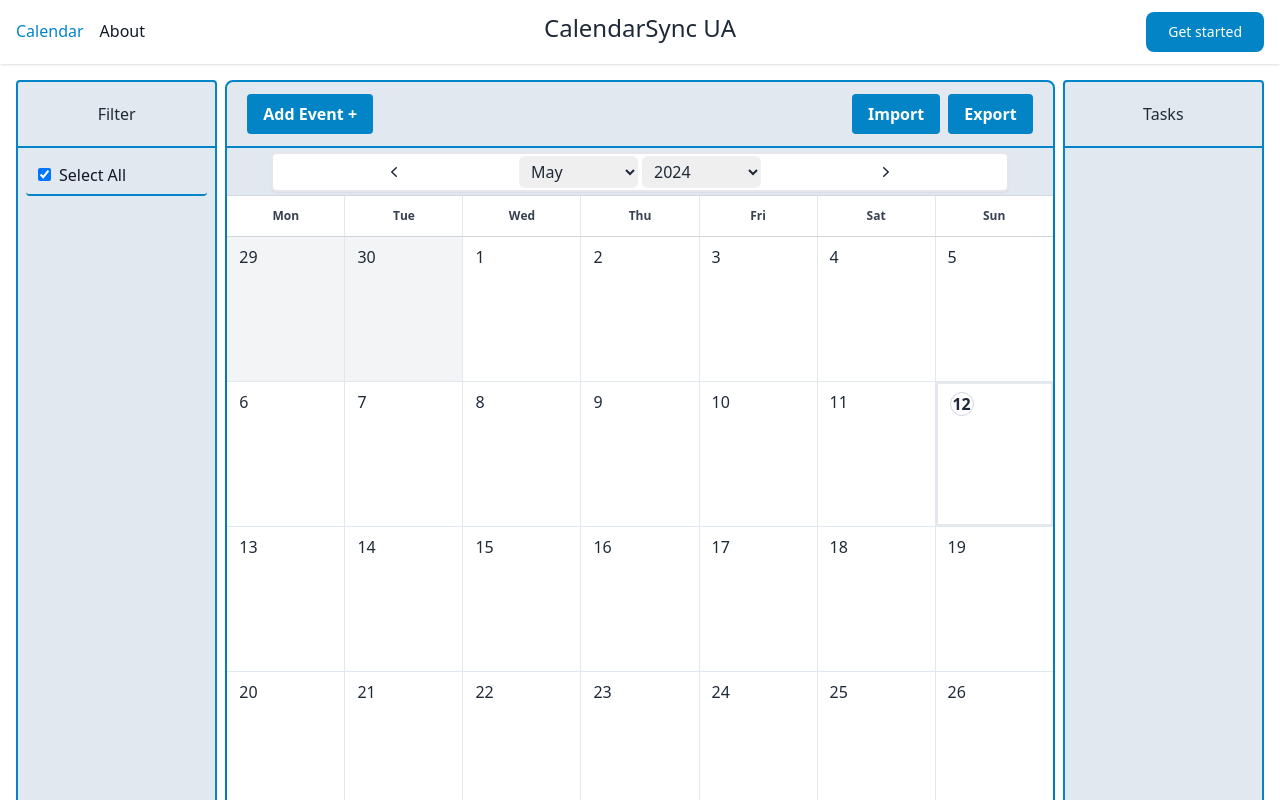
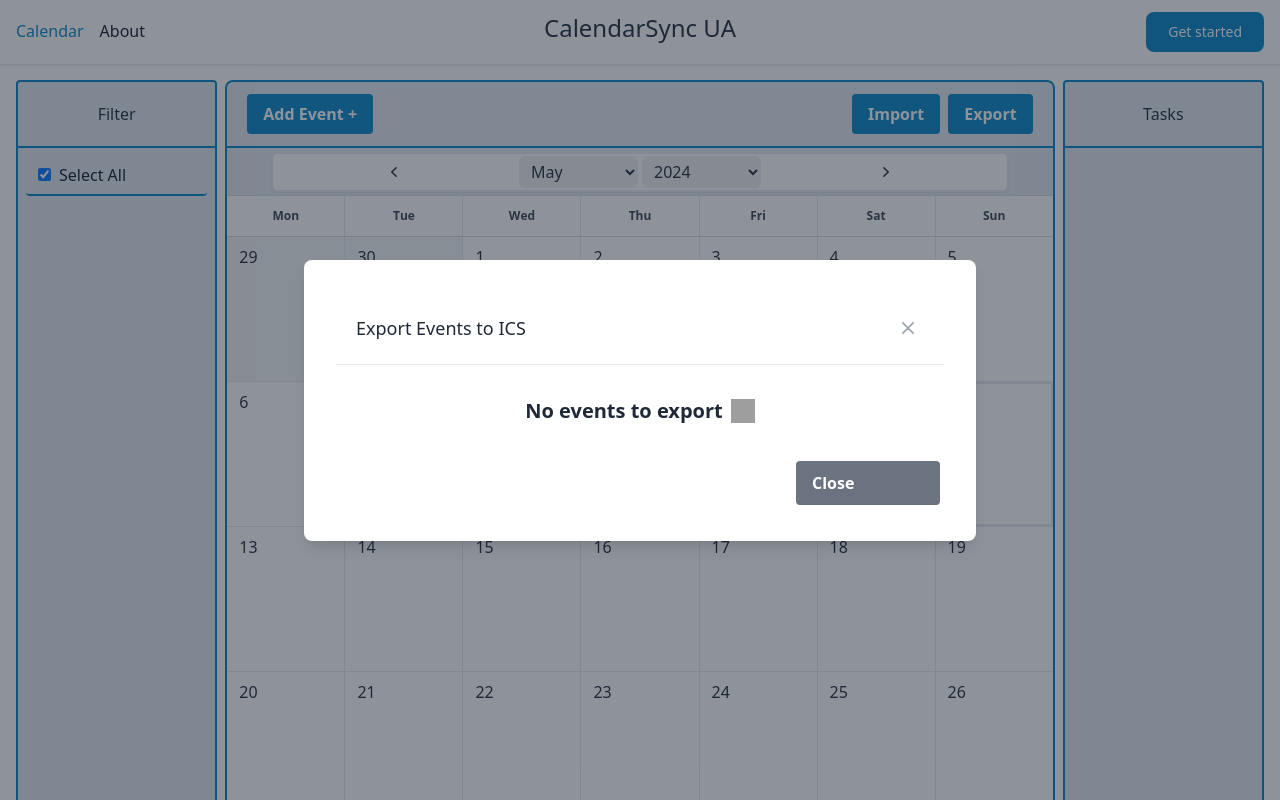
Before and after one commit to pedropintoo/CalendarSyncUA, a React (Vite) app: page / in a window 1280 px wide. Both pictures are taken after a click on the button "Export". Shown: the top 800 px of the page. Built offline with nearby package versions, Linux system fonts and the light colour scheme; grey boxes are pictures that could not be loaded.

Commit message:
Export working

```diff
--- a/src/components/calendar/Calendar.tsx
+++ b/src/components/calendar/Calendar.tsx
@@ -1,6 +1,7 @@
 import React, { useState } from 'react';
 import ImportModal from './ImportModal'
 import AddEventModal from './AddEventModal';
+import ExportModal from './ExportModal';
 import { CalendarContext, useCalendarContext } from '../contexts/CalendarContext';
 import Day from './Day';
 import Button from './Button';
@@ -46,7 +47,7 @@ const HeaderButtons: React.FC = () => {
                         <ImportModal />}
                     <Button label="Export" onClick={handleExport} />
                     {CC.isExportOpen &&
-                        <ImportModal />}
+                        <ExportModal />}
                 </div>
             </div>
         </>
--- a/src/components/calendar/ExportModal.tsx
+++ b/src/components/calendar/ExportModal.tsx
@@ -1,5 +1,126 @@
+import { MouseEventHandler, useCallback, useState } from "react";
+import { useCalendarContext } from "../contexts/CalendarContext";
+import { EventICSProps, StructureContextType, useStructureContext } from "../contexts/StructureContext";
+import { colors } from "../MainStructure";
+import TaskEvent from "../tasks/TaskEvent";
+
 function ExportModal() {
-    return;
+    const { filteredEventsICS } = useStructureContext();
+
+    const downloadICS = () => {
+        const icsHeader = [
+            'BEGIN:VCALENDAR',
+            'METHOD:PUBLISH',
+            'PRODID:-//Your Organization//NONSGML Your Product Name//EN',
+            'VERSION:2.0'
+        ].join('\n');
+
+        const icsEvents = filteredEventsICS.map(event => {
+            const now = new Date().toISOString().replace(/-|:|\.\d{3}/g, '');
+            return [
+                'BEGIN:VEVENT',
+                `UID:${event.id}@CalendarSyncUA.com`, // UID should be unique
+                `SUMMARY:${escapeText(event.title)}`,
+                `DESCRIPTION:${escapeText(event.description || '')}`,
+                'CLASS:PUBLIC',
+                `LAST-MODIFIED:${now}`,
+                `DTSTAMP:${now}`,
+                `DTSTART:${formatDateToICS(event.startDate)}`,
+                `DTEND:${formatDateToICS(event.endDate)}`,
+                `CATEGORIES:${event.tagName}`,
+                'END:VEVENT'
+            ].join('\n');
+        }).join('\n');
+
+        const icsFooter = 'END:VCALENDAR';
+        const icsString = [icsHeader, icsEvents, icsFooter].join('\n');
+        const blob = new Blob([icsString], { type: 'text/calendar;charset=utf-8;' });
+        const url = URL.createObjectURL(blob);
+        const link = document.createElement('a');
+        link.href = url;
+        link.download = 'events.ics';
+        document.body.appendChild(link); // Needed for Firefox
+        link.click();
+        document.body.removeChild(link);
+        URL.revokeObjectURL(url);
+    };
+
+    const CC = useCalendarContext();
+    const SC = useStructureContext();
+    const [isExportOpen, setExportOpen] = useState(false);
+
+    if (!CC.isExportOpen) return null;
+
+    const handleClose = () => {
+        console.log('Export');
+        CC.setExportOpen(false);
+    }
+
+
+    return (
+        <>
+            <div className="fixed top-0 left-0 w-full h-full flex items-center justify-center bg-gray-800 bg-opacity-50 z-50">
+                <div className='relative p-8 w-full max-w-2xl max-h-full bg-white rounded-lg shadow-lg '>
+                    <div className="flex items-center justify-between p-4 md:p-5 border-b rounded-t dark:border-gray-600">
+                        <h3 className="text-lg">
+                            Export Events to ICS
+                        </h3>
+                        <button type="button" className="text-gray-400 bg-transparent hover:bg-gray-200 hover:text-gray-900 rounded-lg text-sm w-8 h-8 ms-auto inline-flex justify-center items-center dark:hover:bg-gray-600 dark:hover:text-white" onClick={handleClose}>
+                            <svg className="w-3 h-3" aria-hidden="true" fill="none" viewBox="0 0 14 14">
+                                <path stroke="currentColor" strokeLinecap="round" strokeLinejoin="round" strokeWidth="2" d="m1 1 6 6m0 0 6 6M7 7l6-6M7 7l-6 6" />
+                            </svg>
+                            <span className="sr-only">Close modal</span>
+                        </button>
+                    </div>
+                    <form className='p-4 md:p-5 overflow-y-auto'>
+                        <div className={`${filteredEventsICS.length == 0 ? '' : 'h-80'} `} >
+
+
+                            {filteredEventsICS.length == 0 ? <></> :
+                                filteredEventsICS.sort((a, b) => a.tagName == b.tagName ? 0 : a.tagName < b.tagName ? -1 : 1).map(event => (
+                                    <TaskEvent key={event.id} event={event} handleEvent={function (): void {
+                                        return;
+                                    }} />
+                                ))}
+                        </div>
+                        <div className={`${filteredEventsICS.length !== 0 ? 'hidden' : 'flex'} items-center justify-center`}>
+                            <p className="text-xl font-bold py-3 flex items-center">
+                                No events to export
+                                <img className="ml-2 h-6 w-6" alt="Error icon" src="https://cdn2.iconfinder.com/data/icons/perfect-flat-icons-2/512/Error_warning_alert_attention_remove_dialog.png" />
+                            </p>
+                        </div>
+
+
+
+                    </form>
+                    <div className="grid grid-cols-2">
+                        <p className={`${filteredEventsICS.length == 0 ? 'invisible' : ''} text-xl font-bold py-3`}>Confirmation:</p>
+                        <div className="grid grid-cols-2">
+                            <button type="submit" className={`${filteredEventsICS.length == 0 ? 'invisible' : ''} text-white inline-flex items-center font-bold py-2 px-4 m-1 rounded bg-sky-600 hover:bg-sky-500`} onClick={downloadICS}>
+                                Confirm
+                            </button>
+                            <button type="button" className=" text-white inline-flex items-center font-bold py-2 px-4 m-1 rounded bg-gray-500 hover:bg-gray-400" onClick={handleClose}>
+                                Close
+                                <span className="sr-only">Close modal</span>
+                            </button>
+                        </div>
+
+                    </div>
+                </div>
+            </div>
+        </>
+    );
+};
+
+export default ExportModal;
+
+
+
+// Helper functions
+function formatDateToICS(date: Date): string {
+    return date.toISOString().replace(/-|:|\.\d{3}/g, '');
 }
 
-export default ExportModal;
+function escapeText(text: string): string {
+    return text.replace(/\\/g, '\\\\').replace(/;/g, '\\;').replace(/,/g, '\\,').replace(/\n/g, '\\n');
+}
```
